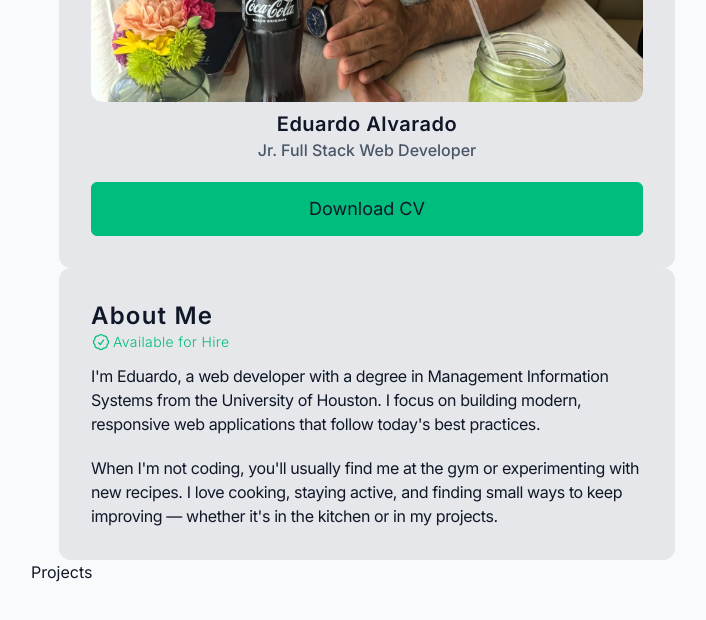
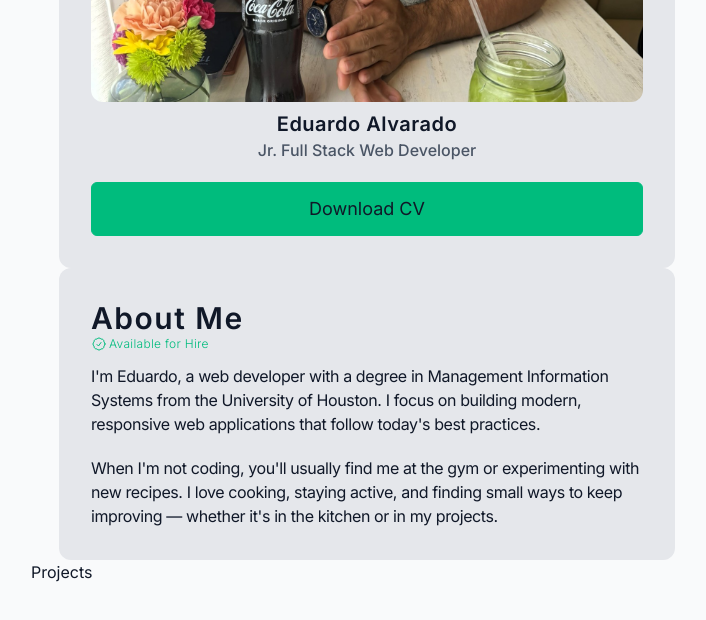
Before and after one commit to ealvara6/devfolio, a React (Vite) app: page / in a window 1280 px wide. Shown: the part 1338-1958 px from the top of the page, without its empty margins (273-979 px from the left). Built offline with nearby package versions, Linux system fonts and the light colour scheme.

Commit message:
style(about): adjust heading and subheading size

```diff
--- a/src/components/sections/about/About.tsx
+++ b/src/components/sections/about/About.tsx
@@ -35,9 +35,9 @@ export const About = () => {
         </div>
       </Card>
       <Card>
-        <div className="text-2xl font-semibold tracking-wider">About Me</div>
-        <div className="text-sm text-accent pb-3 font-light tracking-wide flex items-center gap-0.5">
-          <CheckBadgeIcon className="w-5" /> Available for Hire
+        <div className="text-3xl font-semibold tracking-wider">About Me</div>
+        <div className="text-xs text-accent pb-3 font-light tracking-wide flex items-center gap-0.5">
+          <CheckBadgeIcon className="w-4" /> Available for Hire
         </div>
         <div className="pb-5 text-base tracking-tight">
           I'm Eduardo, a web developer with a degree in Management Information
```
